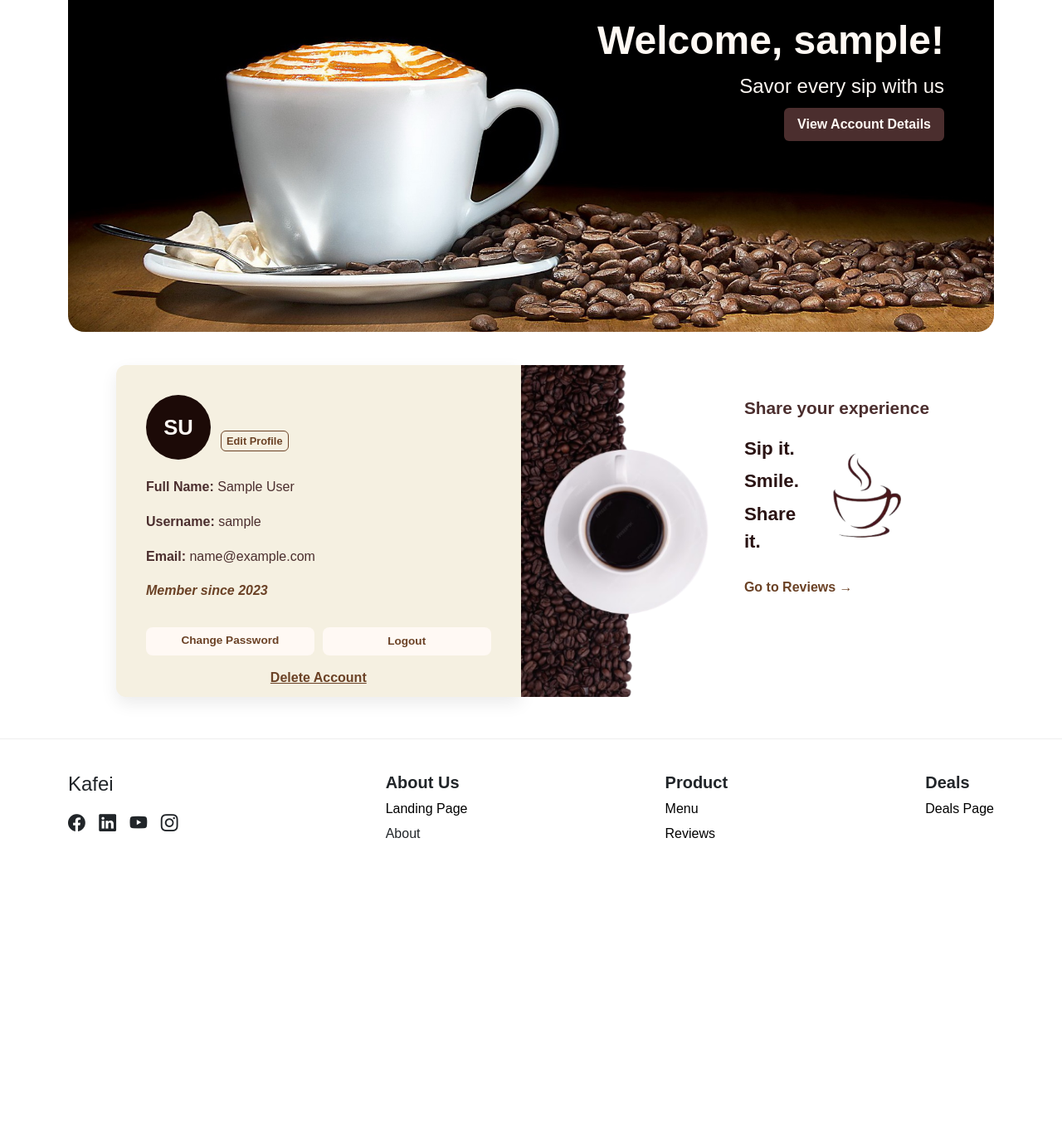
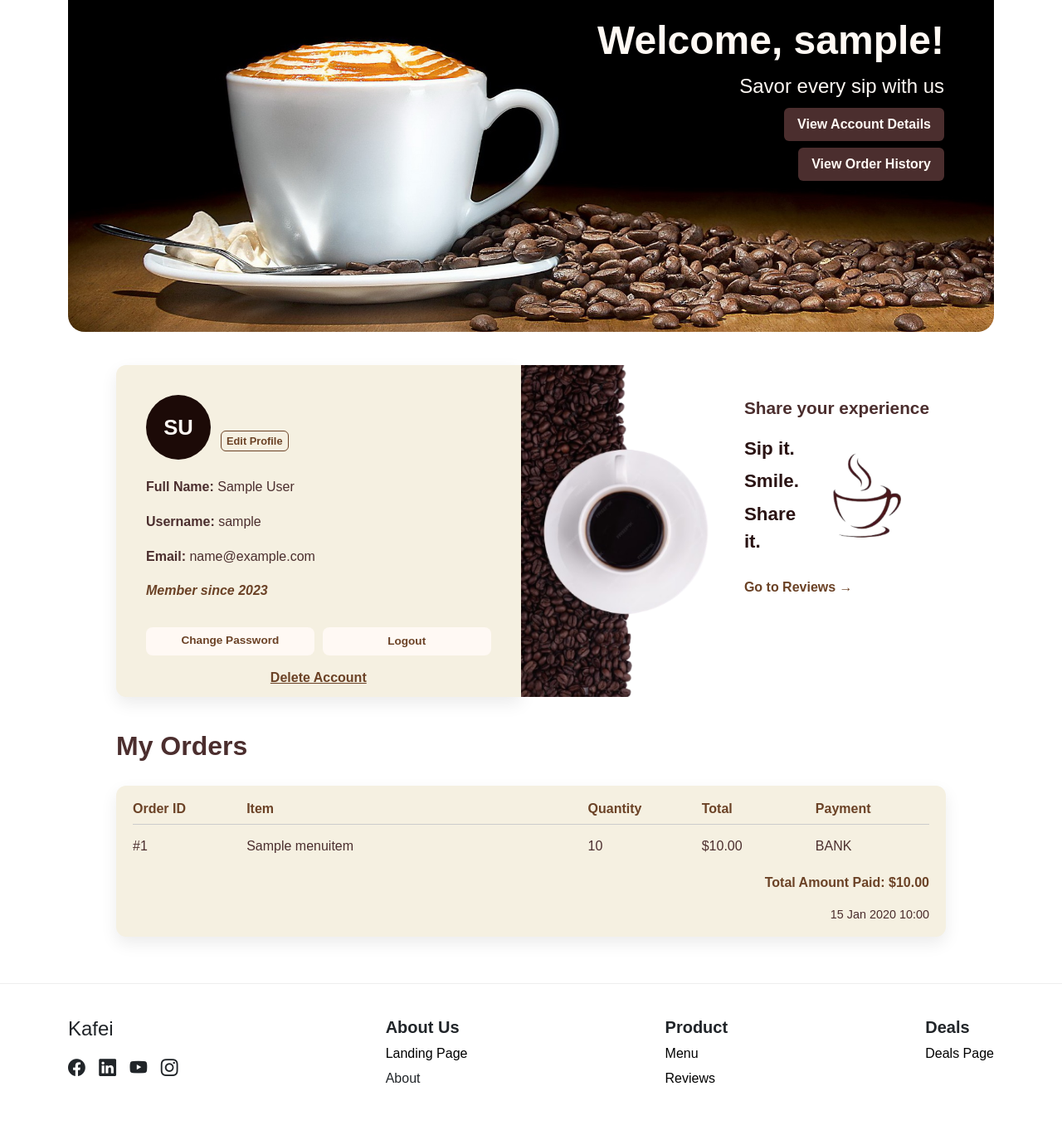
Before and after one commit to 1-ritika-1/Kafeihub, a Django app: page /accounts/details/ in a window 1280 px wide. Shown: the part 87-1461 px from the top of the page at 83% size. Before the commit the page ends 1097 px from the top, so only its background shows below. Run offline with Django 5.2, Linux system fonts and the light colour scheme; a user stored in the database is signed in; tables that the repository leaves empty hold one stand-in row (values such as "Sample post").

Commit message:
Added order history for user in account details.

```diff
--- a/accounts/templates/accounts/account_detail.html
+++ b/accounts/templates/accounts/account_detail.html
@@ -5,16 +5,13 @@
 
 {% block content %}
 
-<!-- Add smooth scrolling -->
+<!-- Smooth scrolling -->
 <style>
-    html {
-        scroll-behavior: smooth;
-    }
+    html { scroll-behavior: smooth; }
 </style>
 
 <!-- ============================ Welcome Banner =============================== -->
 <div style="width: 100%; height: 400px; position: relative; border-radius: 0 0 20px 20px; overflow: hidden; display: flex; align-items: flex-start; justify-content: flex-end; padding: 20px 60px 0 0; box-sizing: border-box;">
-
     <!-- Background Image -->
     <img src="{% static 'accounts/images/coffeeback.jpeg' %}" alt="Banner" style="position:absolute; top:0; left:0; width:100%; height:100%; object-fit: cover; z-index:0;">
 
@@ -29,15 +26,16 @@
         <a href="#user-card" style="align-self: flex-end; padding:8px 16px; background-color:#4B2E2E; color:#FFF9F4; font-weight:bold; font-size:1rem; border-radius:6px; text-decoration:none; transition:0.3s;">
             View Account Details
         </a>
+        <a href="#order-history" style="align-self: flex-end; padding:8px 16px; background-color:#4B2E2E; color:#FFF9F4; font-weight:bold; font-size:1rem; border-radius:6px; text-decoration:none; transition:0.3s;">
+            View Order History
+        </a>
     </div>
 </div>
 
 <!-- ============================ Top blended row =============================== -->
 <div style="max-width:1000px; margin:40px auto 20px; display:flex; gap:0; align-items:stretch; height:400px; position:relative;">
-
     <!-- USER CARD -->
     <div id="user-card" style="flex:0.5; background:#F5F0E1; border-radius:12px 0 0 12px; padding:36px; box-shadow:0 8px 20px rgba(0,0,0,0.08); display:flex; flex-direction:column; position:relative; z-index:3; color:#4B2E2E;">
-
         <!-- Initials circle + Edit Profile -->
         <div style="position:relative; display:flex; align-items:center; margin-bottom:20px;">
             <div style="width:78px; height:78px; border-radius:50%; background:#1C0A07; color:#FFF9F4; font-weight:700; display:flex; align-items:center; justify-content:center; font-size:1.6rem;">
@@ -83,33 +81,105 @@
     <!-- SEPARATOR IMAGE -->
     <div style="flex:0.3; background:url('{% static "accounts/images/download.png" %}') center/cover no-repeat; z-index:2;"></div>
 
-    <!-- RIGHT PANEL (Reviews + Sip it section with logo on right) -->
+    <!-- RIGHT PANEL -->
     <div style="flex:0.2; background:#FFFFFF; padding:36px 20px; display:flex; flex-direction:column; justify-content:flex-start; text-align:right; z-index:1; color:#4B2E2E; border-radius:0 12px 12px 0;">
-
-        <!-- Share Experience -->
         <p style="margin:0 0 10px 0; font-weight:900; font-size:1.3rem; white-space: nowrap;">Share your experience</p>
-
-        <!-- FLEX container for text + logo -->
         <div style="display:flex; align-items:center; justify-content:space-between; margin-bottom:10px;">
-
             <div style="text-align:left;">
                 <p style="margin:6px 0; font-size:1.4rem; font-weight:900; color:#2A1313;">Sip it.</p>
                 <p style="margin:6px 0; font-size:1.4rem; font-weight:900; color:#2A1313;">Smile.</p>
                 <p style="margin:6px 0; font-size:1.4rem; font-weight:900; color:#2A1313;">Share it.</p>
             </div>
-
             <div>
                 <img src="{% static 'accounts/images/logo.png' %}" alt="Logo" style="width:150px; height:auto;">
             </div>
-
         </div>
-
-        <!-- Move "Go to Reviews" below the text + logo block -->
         <a href="{% url 'reviews:reviews_full_list' %}" style="color:#6B4226; font-weight:700; font-size:1rem; text-decoration:none; margin-top:10px; text-align:left;">
             Go to Reviews →
         </a>
-
     </div>
 </div>
 
+<!-- ============================ Order History =============================== -->
+<div style="max-width:1000px; margin:40px auto; display:flex; flex-direction:column; gap:20px;">
+
+    <h2 style="font-size:2rem; font-weight:bold; color:#4B2E2E;">My Orders</h2>
+
+    {% if user_orders %}
+    <div id="order-history">
+
+        {% for order in user_orders %}
+        <div class="order-card" style="background:#F5F0E1; border-radius:12px; box-shadow:0 8px 20px rgba(0,0,0,0.08); padding:16px 20px; display:flex; flex-direction:column; gap:10px; {% if forloop.counter > 2 %}display:none;{% endif %}; margin-bottom:6px;">
+
+            <!-- Header Row -->
+            <div style="display:flex; font-weight:700; color:#6B4226; border-bottom:1px solid #CCC; padding-bottom:6px;">
+                <div style="flex:1; min-width:80px;">Order ID</div>
+                <div style="flex:3; min-width:150px;">Item</div>
+                <div style="flex:1; min-width:80px;">Quantity</div>
+                <div style="flex:1; min-width:100px;">Total</div>
+                <div style="flex:1; min-width:100px;">Payment</div>
+            </div>
+
+            <!-- Items -->
+            <div id="order-items-{{ order.id }}">
+                {% for item in order.items.all %}
+                <div class="order-item" style="display:flex; align-items:center; padding:4px 0; color:#4B2E2E;">
+                    <div style="flex:1; min-width:80px;">#{{ order.id }}</div>
+                    <div style="flex:3; min-width:150px;">{{ item.product.name }}</div>
+                    <div style="flex:1; min-width:80px;">{{ item.quantity }}</div>
+                    <div style="flex:1; min-width:100px;">${{ item.price_at_purchase|floatformat:2 }}</div>
+                    <div style="flex:1; min-width:100px;">{{ order.payment_method }}</div>
+                </div>
+                {% endfor %}
+            </div>
+
+            <!-- Total Amount Paid -->
+            <div style="display:flex; justify-content:flex-end; font-weight:700; color:#6B4226; margin-top:6px;">
+                Total Amount Paid: ${{ order.total_price|floatformat:2 }}
+            </div>
+
+            <!-- Date -->
+            <div style="flex-basis:100%; text-align:right; margin-top:6px;">
+                <p style="margin:0; font-size:0.9rem; color:#4B2E2E;">{{ order.created_at|date:"d M Y H:i" }}</p>
+            </div>
+
+        </div>
+        {% endfor %}
+
+    </div>
+
+    <!-- Single See All Orders Button -->
+    {% if user_orders|length > 2 %}
+    <div style="text-align:center; margin-top:12px;">
+        <button id="toggle-orders-btn" style="background:#6B4226; color:#FFF9F4; font-weight:600; border:none; border-radius:6px; padding:6px 12px; cursor:pointer;">
+            See All Orders
+        </button>
+    </div>
+    {% endif %}
+
+    {% else %}
+    <p style="font-size:1rem; color:#6B4226;">You have no orders yet.</p>
+    {% endif %}
+
+</div>
+
+<!-- ============================ JS for See All Orders =============================== -->
+<script>
+const toggleBtn = document.getElementById('toggle-orders-btn');
+if (toggleBtn) {
+    toggleBtn.addEventListener('click', () => {
+        const hiddenOrders = document.querySelectorAll('#order-history .order-card');
+        const isCollapsed = toggleBtn.innerText === 'See All Orders';
+
+        hiddenOrders.forEach((order, index) => {
+            if (index >= 2) {
+                order.style.display = isCollapsed ? 'flex' : 'none';
+            }
+        });
+
+        toggleBtn.innerText = isCollapsed ? 'See Less Orders' : 'See All Orders';
+    });
+}
+</script>
+
 {% endblock %}
--- a/accounts/views.py
+++ b/accounts/views.py
@@ -7,9 +7,9 @@ from django.contrib import messages
 from django.contrib.auth.models import User
 from django.views.generic import TemplateView
 from .forms import SignupForm, EditAccountForm
-
 from django.contrib.auth.views import PasswordChangeDoneView
 
+from orders.models import Order  # Add this import to get user orders
 
 # -------------------------
 # SIGN UP
@@ -28,7 +28,6 @@ def signup(request):
         form = SignupForm()
 
     return render(request, 'accounts/signup.html', {"form": form})
-
 
 # -------------------------
 # LOGIN
@@ -58,14 +57,14 @@ def login_view(request):
 
     return render(request, 'accounts/login.html')
 
-
 # -------------------------
 # ACCOUNT DETAIL PAGE
 # -------------------------
 @login_required
 def account_detail(request):
-    return render(request, 'accounts/account_detail.html')
-
+    # Get all orders for the logged-in user, newest first
+    user_orders = Order.objects.filter(user=request.user).order_by('-created_at')
+    return render(request, 'accounts/account_detail.html', {'user_orders': user_orders})
 
 # -------------------------
 # EDIT ACCOUNT
@@ -85,7 +84,6 @@ def edit_account(request):
 
     return render(request, 'accounts/edit_account.html', {"form": form})
 
-
 # -------------------------
 # CHANGE PASSWORD
 # -------------------------
@@ -102,7 +100,6 @@ def change_password(request):
         form = PasswordChangeForm(request.user)
 
     return render(request, 'accounts/password_change.html', {"form": form})
-
 
 # -------------------------
 # DELETE ACCOUNT
@@ -121,7 +118,6 @@ def delete_account(request):
 
     return render(request, 'accounts/delete_account.html')
 
-
 # Custom view for password change done
 class CustomPasswordChangeDoneView(PasswordChangeDoneView):
     template_name = "accounts/password_change_done.html"  # Point to your custom template
--- a/orders/urls.py
+++ b/orders/urls.py
@@ -7,4 +7,5 @@ urlpatterns = [
     path("checkout/", views.checkout, name="checkout"),
     path("place-order/", views.place_order, name="place_order"),
     path("success/", views.success, name="success"),
+    path("history/", views.order_history, name="order_history"),  # added
 ]
```
Also changed, not shown: orders/views.py (+19 -2 lines).
